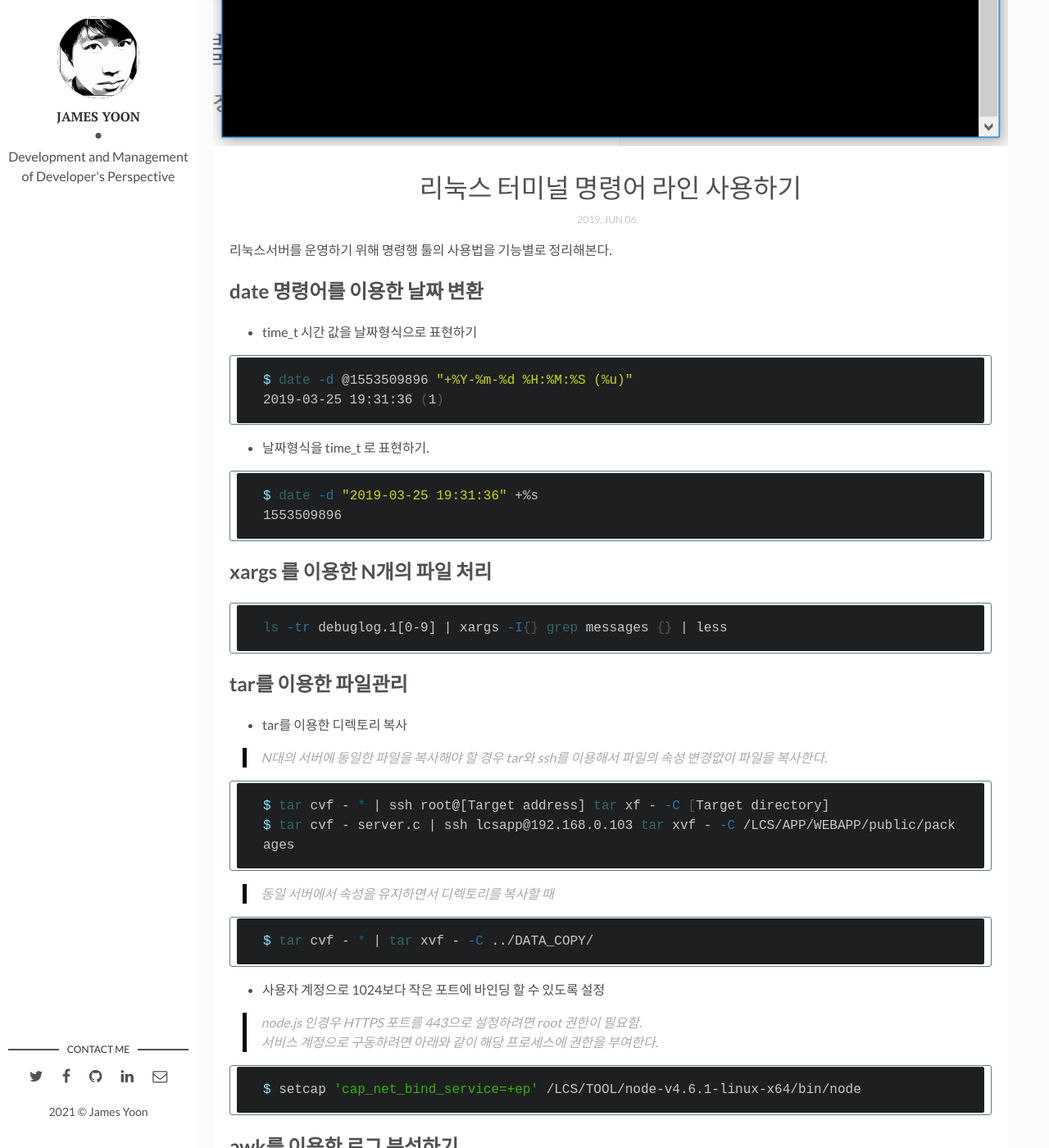
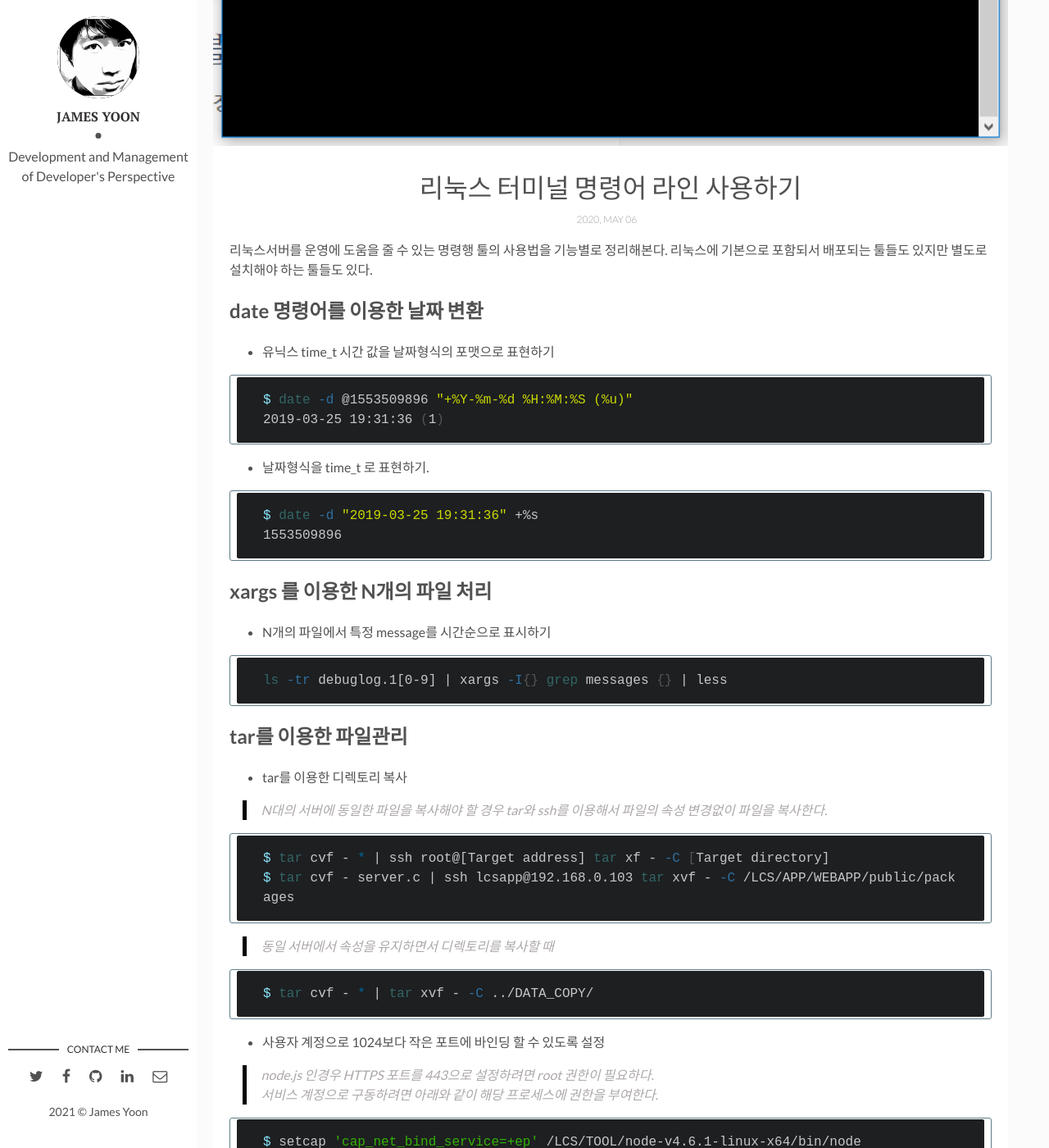
Before and after one commit to butteryoon/butteryoon.github.io, a Jekyll site: the page built from _posts/2018-11-24-CommandLine.md, in a window 1280 px wide and 1400 px high, scrolled down 315 px. Shown: the whole window at 82% size. Built offline with Jekyll 4.4.1, drawn with Linux system fonts in a browser that asks for light colours; comment, search, counter and statistics services are not loaded; some of the changed text lies outside the part shown.

````diff
--- a/_posts/2018-11-24-CommandLine.md
+++ b/_posts/2018-11-24-CommandLine.md
@@ -1,19 +1,22 @@
 ---
 layout: post
 title: "리눅스 터미널 명령어 라인 사용하기"
+description: "리눅스 서버를 운영하기 위한 명령어 라인 툴의 사용법을 기능별로 정리해본다."
 img: command.png
 date: 2019-06-07 04:00:00 +0900
-tags: [리눅스, bash, command-line] # add tag
+last_modified_at: 2020-05-06 18:00:00 +0900
+tags: [linux, bash, command-line] # add tag
 related: command-line
 categories: dev
 ---
 
-리눅스서버를 운영하기 위해 명령행 툴의 사용법을 기능별로 정리해본다.
+리눅스서버를 운영에 도움을 줄 수 있는 명령행 툴의 사용법을 기능별로 정리해본다. 리눅스에 기본으로 포함되서 배포되는 툴들도 있지만 별도로 설치해야 하는 툴들도 있다.
 
+<!--more-->
 
 ## date 명령어를 이용한 날짜 변환
 
-- time_t 시간 값을 날짜형식으로 표현하기
+- 유닉스 time_t 시간 값을 날짜형식의 포맷으로 표현하기
 
 ```bash
 $ date -d @1553509896 "+%Y-%m-%d %H:%M:%S (%u)"
@@ -26,14 +29,16 @@ $ date -d @1553509896 "+%Y-%m-%d %H:%M:%S (%u)"
 $ date -d "2019-03-25 19:31:36" +%s
 1553509896
 ```
+
 ## xargs 를 이용한 N개의 파일 처리
+
+- N개의 파일에서 특정 message를 시간순으로 표시하기
 
 ```bash
 ls -tr debuglog.1[0-9] | xargs -I{} grep messages {} | less
 ```
 
 ## tar를 이용한 파일관리
-
 
 - tar를 이용한 디렉토리 복사
 
@@ -52,7 +57,7 @@ $ tar cvf - * | tar xvf - -C ../DATA_COPY/
 
 - 사용자 계정으로 1024보다 작은 포트에 바인딩 할 수 있도록 설정
 
-> node.js 인경우 HTTPS 포트를 443으로 설정하려면 root 권한이 필요함.
+> node.js 인경우 HTTPS 포트를 443으로 설정하려면 root 권한이 필요하다.
 > 서비스 계정으로 구동하려면 아래와 같이 해당 프로세스에 권한을 부여한다.
 
 ```bash
@@ -105,7 +110,8 @@ PT=MPEG-II transport streams, SSRC=0x5CE8F21A, Seq=500, Time=2269510870  7 493
 
 ## tshark 패킷 캡쳐
 
-- 사용자 계정으로 tshark 사용하기.
+사용자 계정으로 tshark 을 사용하려면 아래와 같이 tshark에서 이용하는 **dumpcap** 바이너리에 권한을 추가해야 한다.
+
 - [tshark을 이용한 패킷 덤프](https://butteryoon.github.io/dev/2019/05/19/pcketdump.html) 참고.
 
 ```bash
````
Also changed, not shown: other parts of _posts/2018-11-24-CommandLine.md (+1 -1 lines), _posts/2021-05-09-protocol_oss.md (added, +102 -0 lines), assets/img/protocol_title.png (added).
